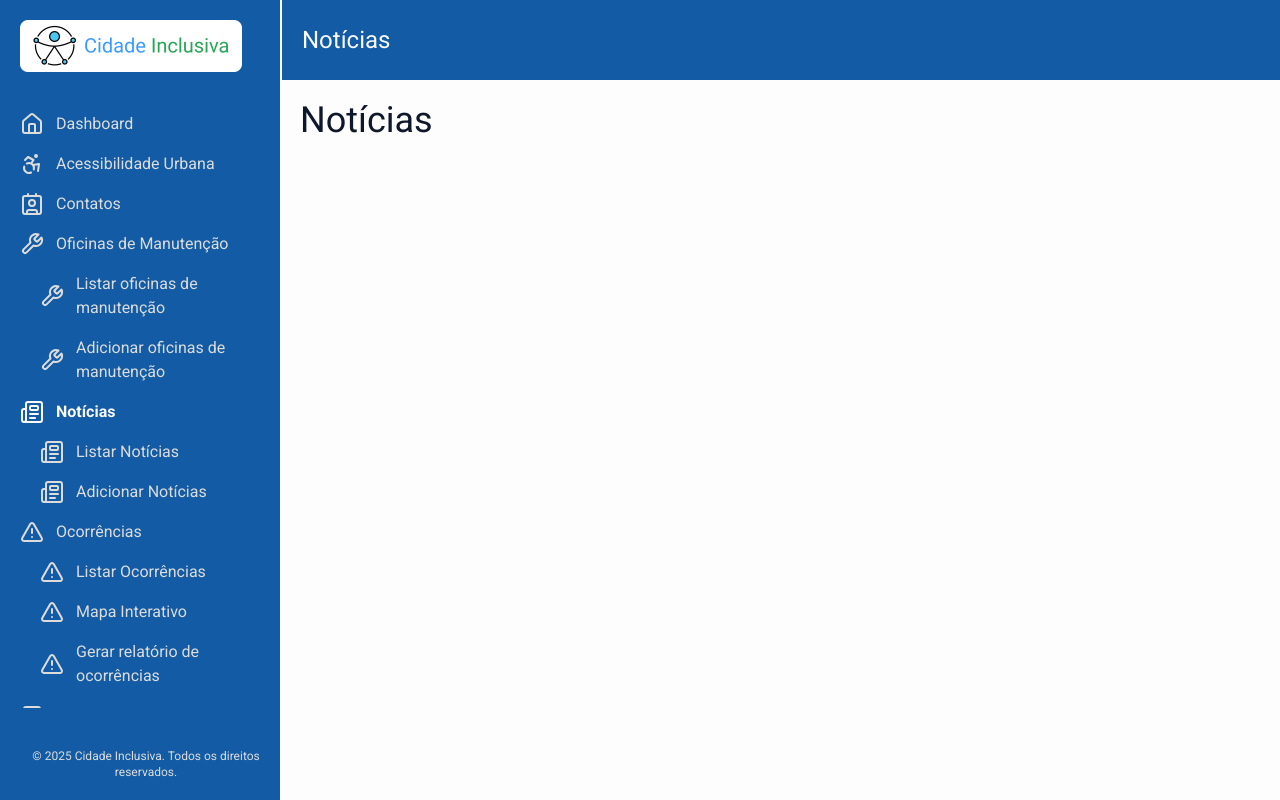
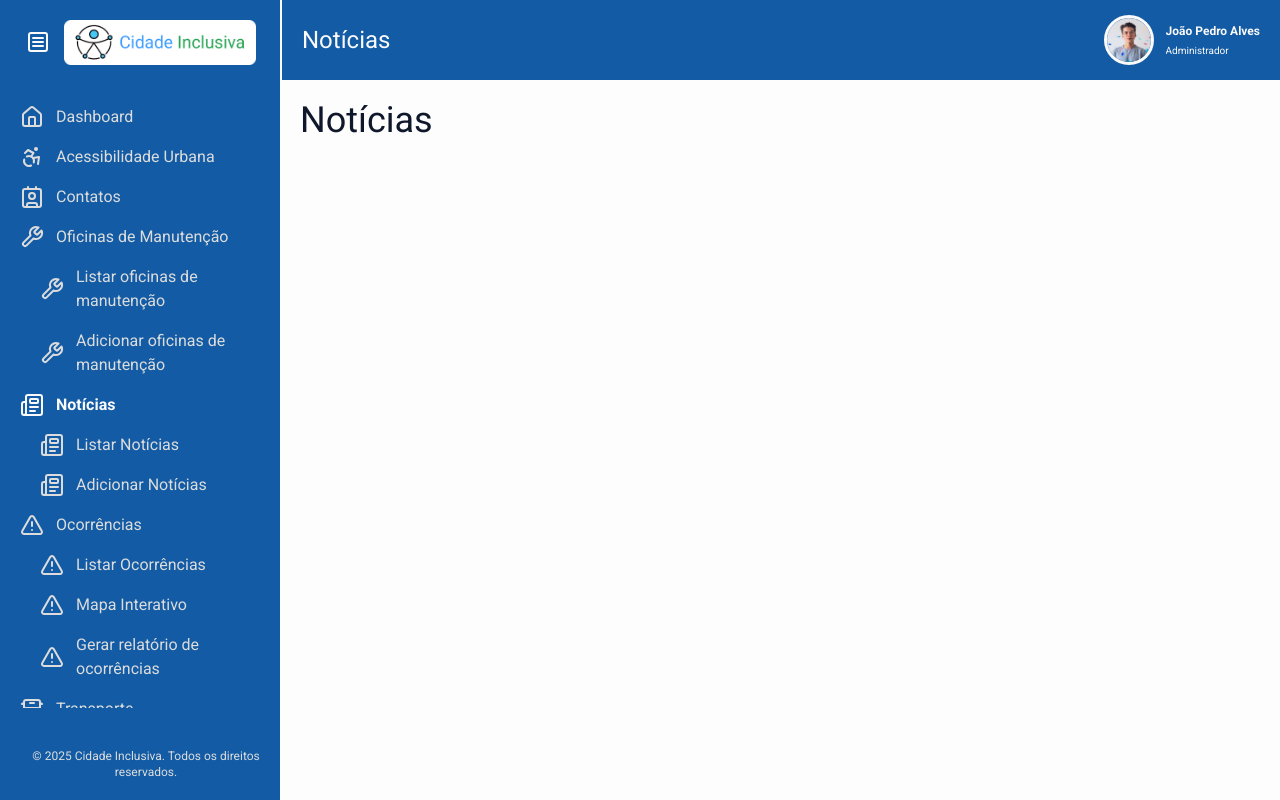
Before and after one commit to MarcosRogerioFerreiraIFMS/cidade-inclusiva-adm-front-end, a Next.js app: page /noticias in a window 1280 px wide. Built offline with nearby package versions, Linux system fonts and the light colour scheme.

Commit message:
feat: adicionar gerenciamento de estado para o menu usando Zustand

```diff
--- a/package.json
+++ b/package.json
@@ -34,7 +34,8 @@
     "react-resizable-panels": "^2.1.7",
     "sonner": "^2.0.1",
     "tailwind-merge": "^3.0.2",
-    "tailwindcss-animate": "^1.0.7"
+    "tailwindcss-animate": "^1.0.7",
+    "zustand": "^5.0.3"
   },
   "devDependencies": {
     "@eslint/eslintrc": "^3.3.0",
--- a/src/app/(home)/page.tsx
+++ b/src/app/(home)/page.tsx
@@ -33,6 +33,7 @@ const QuickActions = [
     href: '/oficinas-manutencao'
   }
 ]
+
 export default function Home() {
   return (
     <Container>
--- a/src/app/_components/container.tsx
+++ b/src/app/_components/container.tsx
@@ -12,6 +12,10 @@
  *  - Use apenas um por página.
  */
 
+'use client'
+
+import { useMenuStore } from '@/store/useMenuStore'
+
 interface ContainerProps extends React.HTMLAttributes<HTMLElement> {
   children?: React.ReactNode
   style?: React.CSSProperties
@@ -24,9 +28,11 @@ export function Container({
   className,
   ...rest
 }: ContainerProps) {
+  const { showMenu } = useMenuStore()
+
   return (
     <main
-      className={`mt-20 ml-70 flex flex-col gap-5 p-5 ${className || ''}`}
+      className={`mt-20 flex flex-col gap-5 p-5 transition-all ${showMenu ? 'ml-70' : 'ml-0'} ${className || ''}`}
       style={{
         height: 'calc(100dvh - 5rem)',
         ...style
--- a/src/app/_components/header.tsx
+++ b/src/app/_components/header.tsx
@@ -1,10 +1,12 @@
 'use client'
 
+import { useMenuStore } from '@/store/useMenuStore'
 import {
   AccessibilityIcon,
   BusFrontIcon,
   ContactIcon,
   HomeIcon,
+  MenuSquareIcon,
   NewspaperIcon,
   TriangleAlertIcon,
   WrenchIcon
@@ -13,9 +15,12 @@ import Image from 'next/image'
 import Link from 'next/link'
 import { usePathname } from 'next/navigation'
 import { Avatar, AvatarFallback, AvatarImage } from './ui/avatar'
+import { Button } from './ui/button'
 
 export function Header() {
   const router = usePathname()
+
+  const { showMenu, toggleMenu } = useMenuStore()
 
   function handleTitle() {
     if (router === '/') return 'Dashboard'
@@ -53,22 +58,27 @@ export function Header() {
   }
   return (
     <>
-      <aside className="bg-secondary fixed top-0 left-0 flex h-full w-[280px] flex-col gap-10 pt-5 pr-2 pb-5 pl-5">
-        <Link
-          className="relative flex h-[52px] w-[222px] shrink-0 grow-0"
-          href="/"
+      <aside
+        className={`bg-secondary fixed top-0 left-0 z-50 flex h-full w-[280px] transform flex-col gap-10 pt-5 pr-2 pb-5 pl-5 transition-transform ${showMenu ? 'translate-x-0' : '-translate-x-full'}`}
       >
+        <div className="flex items-center gap-2 pr-4">
+          <Button variant="ghost" size="icon" onClick={toggleMenu}>
+            <MenuSquareIcon className="text-secondary-foreground size-6" />
+          </Button>
+          <Link href="/" className="h-full w-full">
             <Image
+              width={0}
+              height={0}
               src="/logo.png"
               alt="Cidade Inclusiva"
-            fill
-            className="pointer-events-none object-cover select-none"
+              className="pointer-events-none w-full object-contain select-none"
               sizes="(max-width: 768px) 100vw, 210px"
               placeholder="blur"
               blurDataURL="/logo.png"
               priority={false}
             />
           </Link>
+        </div>
 
         <ul className="[&::-webkit-scrollbar-thumb]:bg-accent [&::-webkit-scrollbar-track]:bg-background flex flex-col gap-4 overflow-y-auto pb-20 [&::-webkit-scrollbar]:w-2 [&::-webkit-scrollbar-thumb]:rounded-full [&::-webkit-scrollbar-track]:rounded-full">
           <li>
@@ -173,8 +183,22 @@ export function Header() {
         </p>
       </aside>
 
-      <header className="bg-secondary border-secondary-foreground fixed top-0 left-70 flex h-20 w-full items-center justify-between border-l-2 px-5 py-3">
-        <h1 className="text-secondary-foreground text-2xl">{handleTitle()}</h1>
+      <header
+        className={`bg-secondary fixed top-0 flex h-20 items-center justify-between px-5 py-3 ${showMenu ? 'border-secondary-foreground left-70 w-[calc(100%-280px)] border-l-2' : 'left-0 w-full'} z-40 transition-all`}
+      >
+        <div className="flex items-center gap-3">
+          <Button
+            variant="ghost"
+            size="icon"
+            onClick={toggleMenu}
+            className={`${showMenu ? 'sr-only' : ''}`}
+          >
+            <MenuSquareIcon className="text-secondary-foreground size-6" />
+          </Button>
+          <h1 className="text-secondary-foreground text-2xl">
+            {handleTitle()}
+          </h1>
+        </div>
 
         <div className="flex items-center gap-3">
           <Avatar className="h-[50px] w-[50px] cursor-pointer rounded-full border-3">
--- a/src/app/_components/ui/button.tsx
+++ b/src/app/_components/ui/button.tsx
@@ -5,7 +5,7 @@ import * as React from 'react'
 import { cn } from '@/app/_lib/utils'
 
 const buttonVariants = cva(
-  "cursor-pointer inline-flex items-center justify-center gap-2 whitespace-nowrap rounded-md text-sm font-medium transition-[color,box-shadow] disabled:pointer-events-none disabled:opacity-50 [&_svg]:pointer-events-none [&_svg:not([class*='size-'])]:size-4 shrink-0 [&_svg]:shrink-0 outline-none focus-visible:border-ring focus-visible:ring-ring/50 focus-visible:ring-[3px] aria-invalid:ring-destructive/20 dark:aria-invalid:ring-destructive/40 aria-invalid:border-destructive",
+  "cursor-pointer inline-flex items-center justify-center gap-2 whitespace-nowrap rounded-md text-sm font-medium transition-colors disabled:pointer-events-none disabled:opacity-50 [&_svg]:pointer-events-none [&_svg:not([class*='size-'])]:size-4 shrink-0 [&_svg]:shrink-0 outline-none focus-visible:border-ring focus-visible:ring-ring/50 focus-visible:ring-[3px] aria-invalid:ring-destructive/20 dark:aria-invalid:ring-destructive/40 aria-invalid:border-destructive",
   {
     variants: {
       variant: {
--- /dev/null
+++ b/src/store/useMenuStore.ts
@@ -0,0 +1,17 @@
+import { create } from 'zustand'
+import { persist } from 'zustand/middleware'
+
+interface MenuState {
+  showMenu: boolean
+  toggleMenu: () => void
+}
+
+export const useMenuStore = create(
+  persist<MenuState>(
+    (set) => ({
+      showMenu: true,
+      toggleMenu: () => set((state) => ({ showMenu: !state.showMenu }))
+    }),
+    { name: 'menu-storage' }
+  )
+)
```
Also changed, not shown: 1 other file (tests, documents, lock files or other folders). Lines whose indentation alone changed are shown as unchanged.
